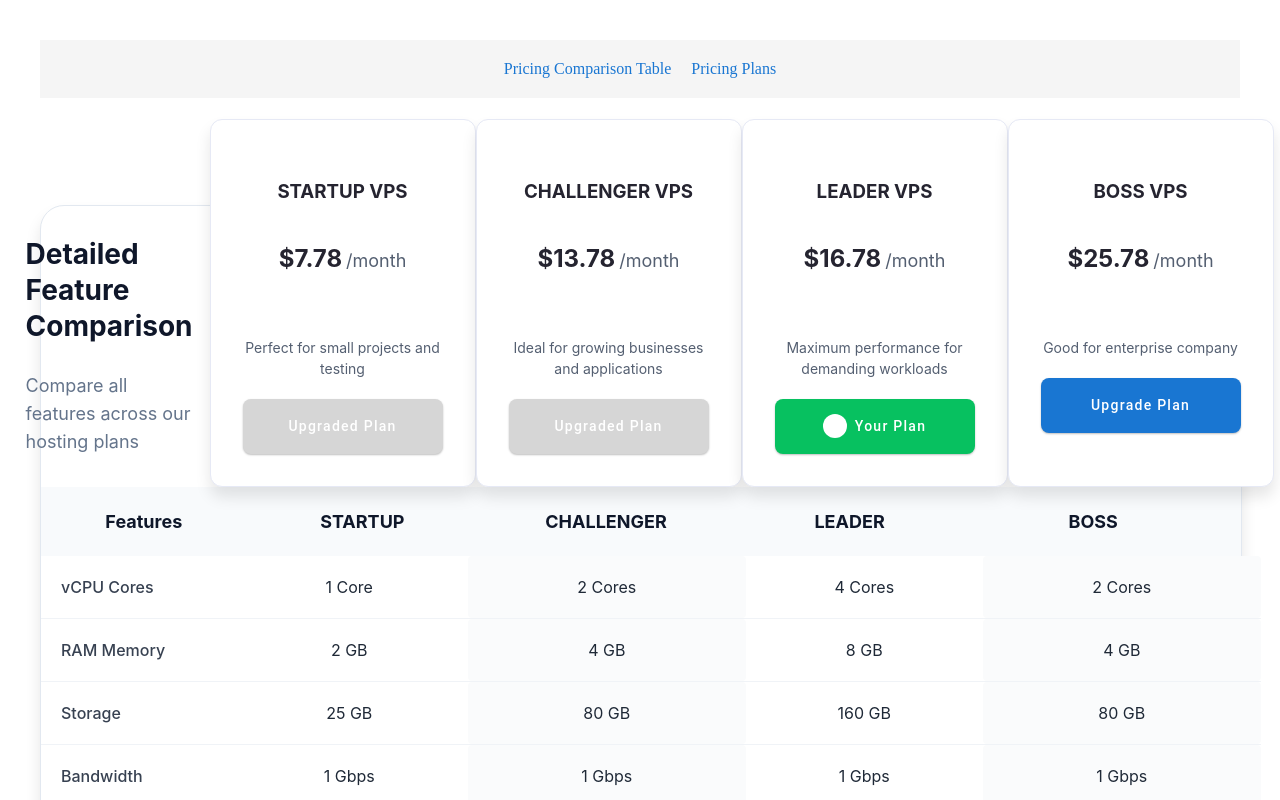
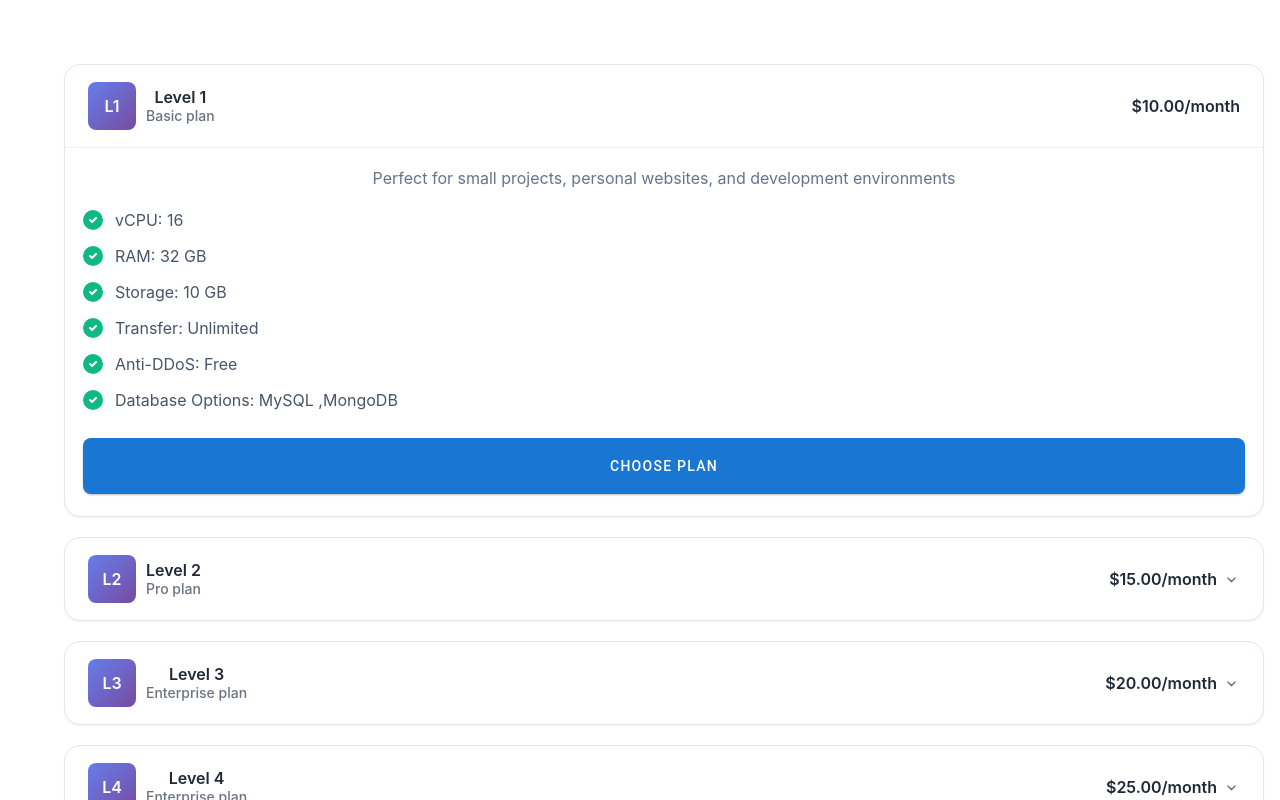
Before and after one commit to HayKongMeng/balacing1, a React (Vite) app: page / in a window 1280 px wide. Shown: the top 800 px of the page. Built offline with nearby package versions, Linux system fonts and the light colour scheme.

Commit message:
Remove navigation and show PricingPlans component directly
cgen-174217545bc44565b3802d1e32131a72

```diff
--- a/src/App.jsx
+++ b/src/App.jsx
@@ -1,44 +1,11 @@
 import "./App.css";
-import { BrowserRouter, Route, Router, Routes, Link } from "react-router-dom";
-import Example from "./pages/Example";
 import PricingPlans from "./pages/PricingPlans";
 
 function App() {
   return (
-    <BrowserRouter>
-      <div className="App">
-        <nav
-          style={{
-            padding: "20px",
-            background: "#f5f5f5",
-            marginBottom: "20px",
-          }}
-        >
-          <Link
-            to="/"
-            style={{
-              marginRight: "20px",
-              textDecoration: "none",
-              color: "#1976d2",
-            }}
-          >
-            Pricing Comparison Table
-          </Link>
-          <Link
-            to="/plans"
-            style={{ textDecoration: "none", color: "#1976d2" }}
-          >
-            Pricing Plans
-          </Link>
-        </nav>
-
-        <Routes>
-          <Route path="/" element={<Example />} />
-          <Route path="/example" element={<Example />} />
-          <Route path="/plans" element={<PricingPlans />} />
-        </Routes>
-      </div>
-    </BrowserRouter>
+    <div className="App">
+      <PricingPlans />
+    </div>
   );
 }
 
```
